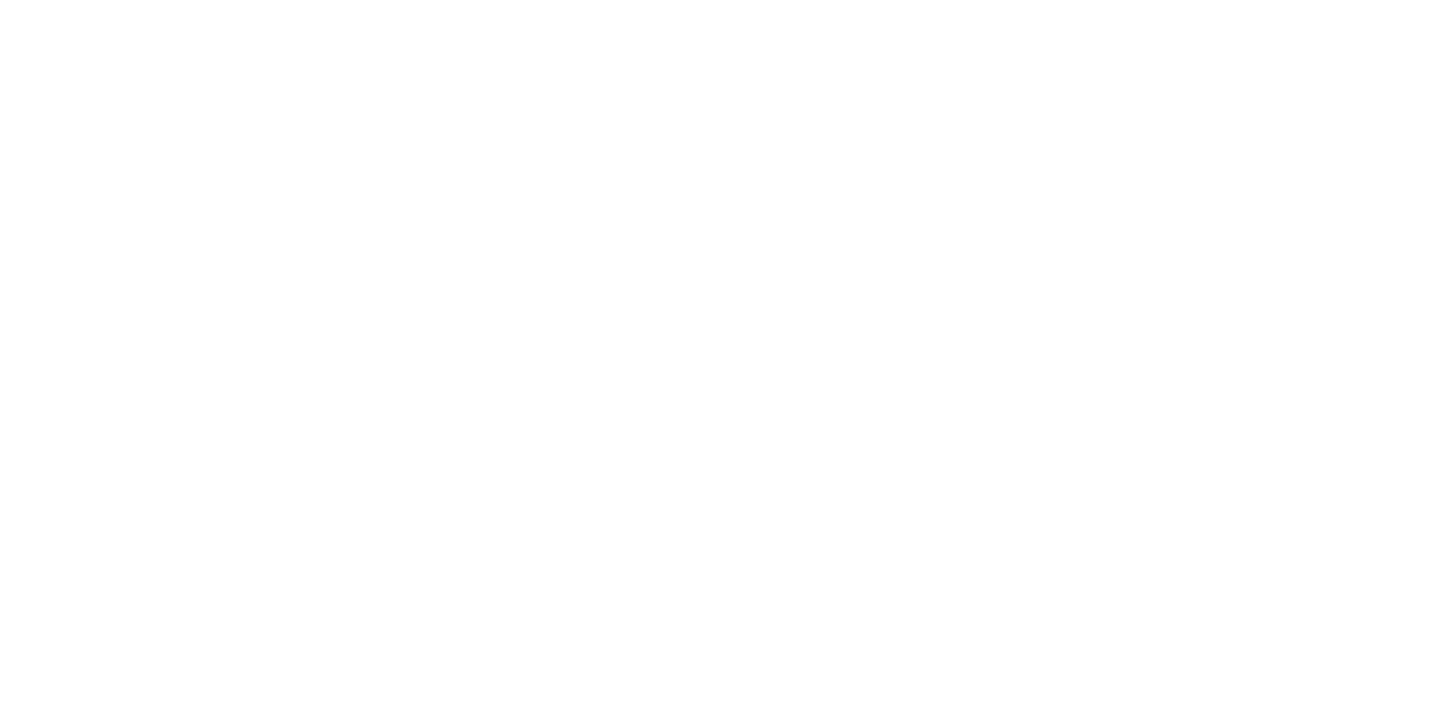
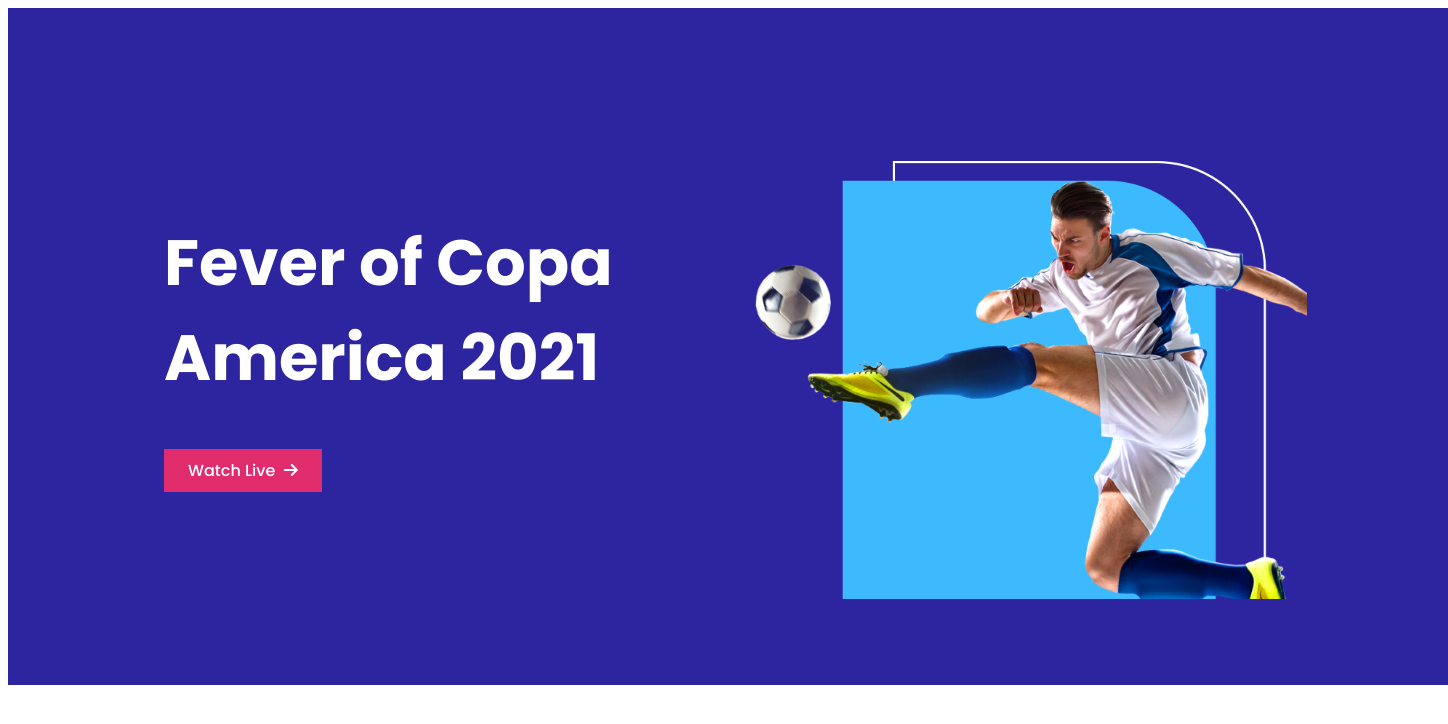
Before and after one commit to SmritySarkar/Football-Fever, a plain HTML site: page index.html in a window 1280 px wide. Shown: the whole page, 1448 px wide, since content can reach past the window. Drawn offline with Linux system fonts and the light colour scheme.

Commit message:
Header part done

```diff
--- a/index.html
+++ b/index.html
@@ -7,10 +7,36 @@
     <title>Footbal Fever</title>
     <!-- Fav Icon Added here -->
     <link rel="shortcut icon" href="images/fav-icon/icon.jpeg" type="image/x-icon">
+    <!-- Font Awesome icon -->
+    <script src="https://kit.fontawesome.com/1a65e55d4c.js" crossorigin="anonymous"></script>
     <!-- Added the Style Sheet -->
     <link rel="stylesheet" href="styles/style.css">
 </head>
 <body>
+    <!-- Header parts goes here -->
+    <header>
+        <!-- main container  -->
+        <section class="flexible-container">
+            <!-- sub container-1  -->
+            <div class=" half-width banner-content">
+                <div class="banner-title">
+                    <h1>Fever of Copa America 2021</h1>
+                    <div class="banner-button">
+                        <a target="_blank" class="link-button" href="https://www.google.com">Watch Live &nbsp;<i class="fas fa-arrow-right"></i></a>
+                    </div>
+                </div>
+            </div>
+
+            <!-- image container  -->
+            <div class=" half-width banner-thumbnail">
+                <img class="banner" src="images/banner.png" alt="">
+            </div>
+        </section>
+    </header>
+    <!--
+         Header section Ends
+         -->
 
 </body>
+
 </html>
--- a/styles/style.css
+++ b/styles/style.css
@@ -0,0 +1,84 @@
+/*
+fonts
+*/
+@import url('https://fonts.googleapis.com/css2?family=Poppins:wght@500;700&display=swap');
+
+/*
+common styles
+ */
+body {
+    font-family: 'Poppins', sans-serif;
+}
+
+/* Banner styles
+ */
+
+.flexible-container {
+    display: flex;
+    background-color: #2D25A0;
+    width: 1440px;
+    height: 677px;
+}
+
+.half-width {
+    width: 50%;
+}
+
+.half-width img {
+    width: 100%;
+}
+
+.banner-thumbnail {
+    margin-top: 153px;
+    margin-right: 140.99px;
+    margin-bottom: 86px;
+    overflow: hidden;
+}
+
+.banner-thumbnail img {
+    margin-left: 51px;
+}
+
+.banner-thumbnail:hover .banner {
+    transform: scale(1.2) rotate(15deg);
+    transition: transform 2s ease-in-out;
+}
+
+.banner-title {
+    width: 485px;
+    height: 230px;
+    margin-top: 207px;
+    margin-left: 156px;
+    margin-bottom: 240px;
+}
+
+.banner-title h1 {
+    font-size: 64px;
+    color: #FFFFFF;
+}
+
+.banner-content {
+    margin-right: 51px;
+}
+
+.banner-button {
+    margin-bottom: 169px;
+    margin-top: 27px;
+
+}
+
+.link-button {
+    width: 168px;
+    height: 44px;
+    text-decoration: none;
+    color: white;
+    background-color: #E02C6D;
+    padding: 10px 24px;
+    transition-duration: 2s;
+
+}
+
+.flexible-container:hover .link-button {
+    background-color: skyblue;
+    color: black;
+}
```
